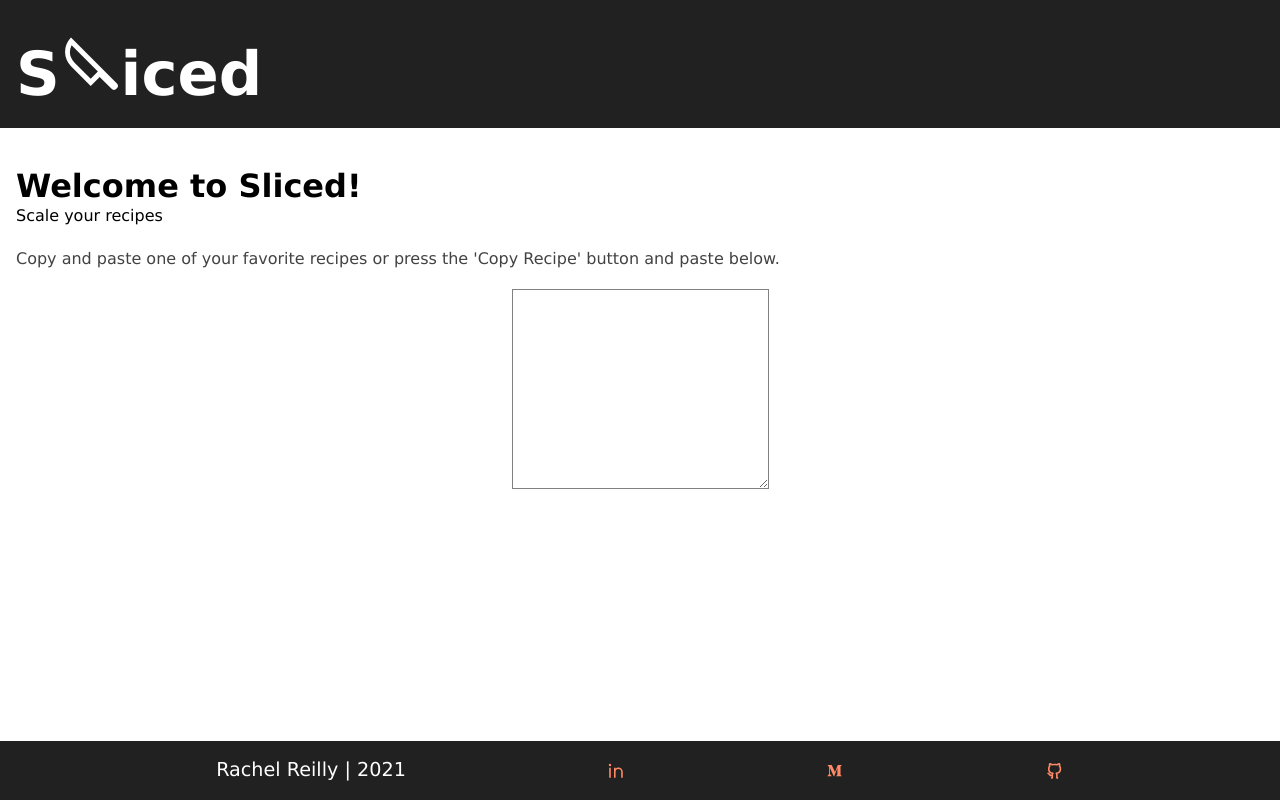
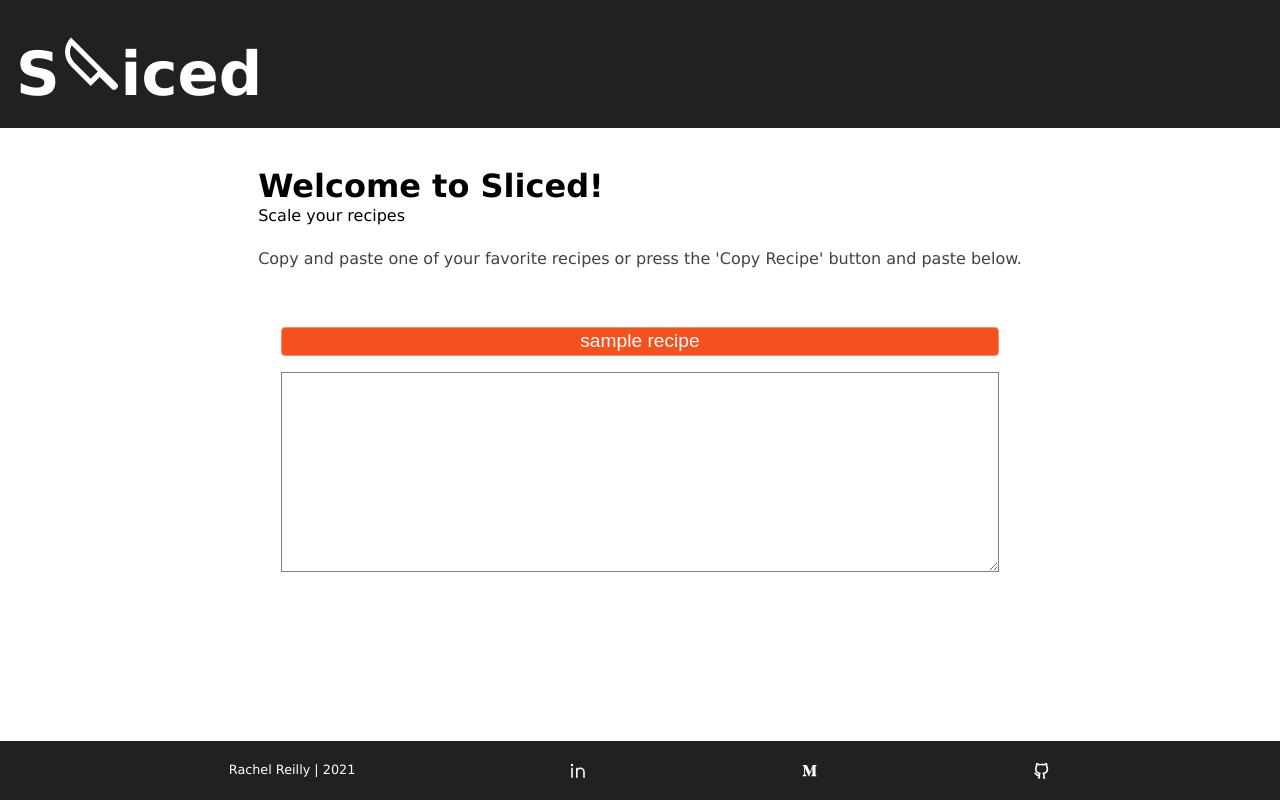
Before and after one commit to Rachanastasia/sliced, a Next.js app in the folder client/: page / in a window 1280 px wide. Built offline with nearby package versions, Linux system fonts and the light colour scheme.

Commit message:
gives landing page style with textbox and buttons

```diff
--- /dev/null
+++ b/client/components/Button.js
@@ -0,0 +1,10 @@
+import React from 'react'
+import styles from '../styles/ect.module.css'
+
+export default function Button({onClick, text='submit'}){
+    return (
+        <button onClick={onClick} className={styles.button}>
+            <span>{text}</span>
+        </button>
+    )
+}
--- a/client/components/Slicer/IngredientInput.js
+++ b/client/components/Slicer/IngredientInput.js
@@ -5,14 +5,12 @@ export default function IngredientInput(){
 
     return (
         <form className='add-recipe-form'
-        autoComplete='off'
-        onSubmit={(e) => handleFormSubmit(e, recipe)}>
+        autoComplete='off'>
         <fieldset>
             <label className={styles.slicer_input_label} htmlFor='ingredients'>Ingredients</label>
             <textarea
                 name='ingredients'
                 className={styles.slicer_input}
-                onChange={(e) => setIngredients(parseTextInput(e.target.value))}
             />
         </fieldset>
         </form>
--- a/client/components/Slicer/index.js
+++ b/client/components/Slicer/index.js
@@ -1,11 +1,10 @@
-import React, { useState, useEffect, useContext } from 'react';
+import React, { useReducer } from 'react';
 import { parseTextInput } from '../../utils/parseRecipeInput'
 
 import ScaledIngredients from './ScaledIngredients'
 import IngredientInput from './IngredientInput';
-import ErrorText from './ErrorText';
-
-import '../../styles/Slicer.module.css'
+import Button from '../Button'
+import styles from '../../styles/Slicer.module.css'
 
 function AddRecipe({ingredients=[]}) {
     // const [title, setTitle] = useState('');
@@ -45,7 +44,8 @@ function AddRecipe({ingredients=[]}) {
     //TODO: Have sample recipe that can copy to clipboard
 
     return (
-        <section className='add_section' >
+        <section className={styles.slicer_wrapper} >
+           <Button text='sample recipe' onClick={()=>{}} />
            <IngredientInput />
            {/* <ErrorText error='hi' /> */}
                 {!ingredients.length
--- a/client/styles/Slicer.module.css
+++ b/client/styles/Slicer.module.css
@@ -2,9 +2,15 @@
     display: none;
 }
 
+.slicer_wrapper{
+    width: inherit;
+    height: 100%;
+    padding: 0 var(--spacer-2);
+    max-width: 750px;
+}
+
 .slicer_input{
-    padding: 0;
+    padding: var(--spacer-1);
     margin: 0;
-    max-width: 500px;
     width: 100%;
 }
--- /dev/null
+++ b/client/styles/ect.module.css
@@ -0,0 +1,6 @@
+.button{
+    height: var(--height-1);
+    width: 100%;
+    background-color:var(--colors-accent-bold);
+    margin-bottom: var(--spacer-2);
+}
--- a/client/styles/footer.css
+++ b/client/styles/footer.css
@@ -23,14 +23,15 @@ footer a{
     justify-content: center;
     align-items: center;
     outline: 0;
+    color: var(--colors-white);
 }
 
 footer a:hover .icon,
 footer a:focus .icon{
-    color: var(--colors-accent);
+    color: var(--colors-accent-bold);
 }
 
 footer p{
     padding: 0;
-    font-size: var(--font-size-sm);
+    font-size: var(--text-size-1);
 }
--- a/client/styles/form.css
+++ b/client/styles/form.css
@@ -51,7 +51,9 @@ input[type=password]:focus, textarea:focus{
 
 textarea:focus,
 textarea:active{
-    border:var(--border-width) solid var(--colors-accent-bright);
+    outline :var(--border-width) solid var(--colors-accent-bold);
+    border :var(--border-width) solid var(--colors-accent-bold);
+
 }
 
 .form_button {
--- a/client/styles/main.css
+++ b/client/styles/main.css
@@ -38,6 +38,7 @@ main{
     flex-direction: column;
     width: 100%;
     flex: 1;
+    align-items: center;
 }
 
 h2, h3{
--- a/client/styles/variables.css
+++ b/client/styles/variables.css
@@ -20,6 +20,9 @@
     --button-width: 6.8rem;
     --button-height: 2rem;
     --button-border-radius: 4px;
+
+    --text-size-1: 0.8rem;
+    --text-size-2: 1.2rem;
 
     --font-size-sm: 1.2rem;
     --font-size-med: 1.6rem;
```
